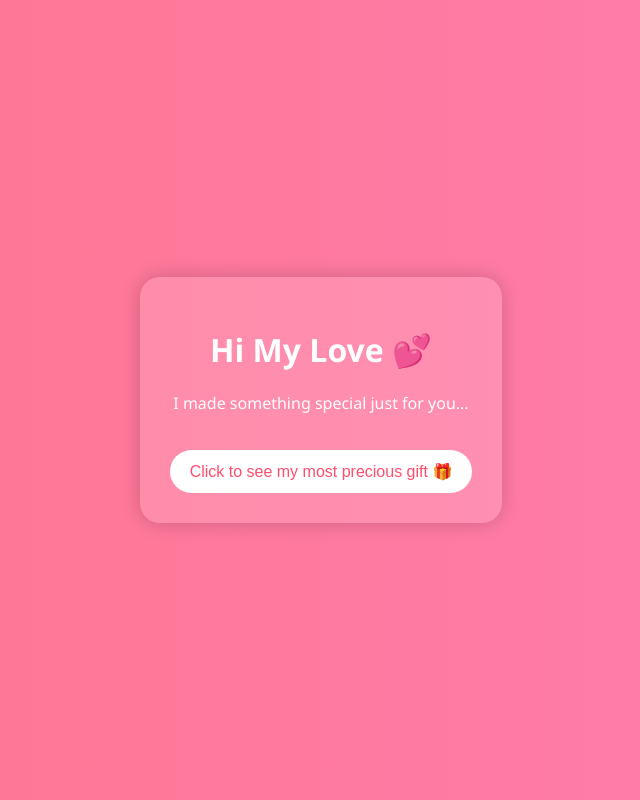
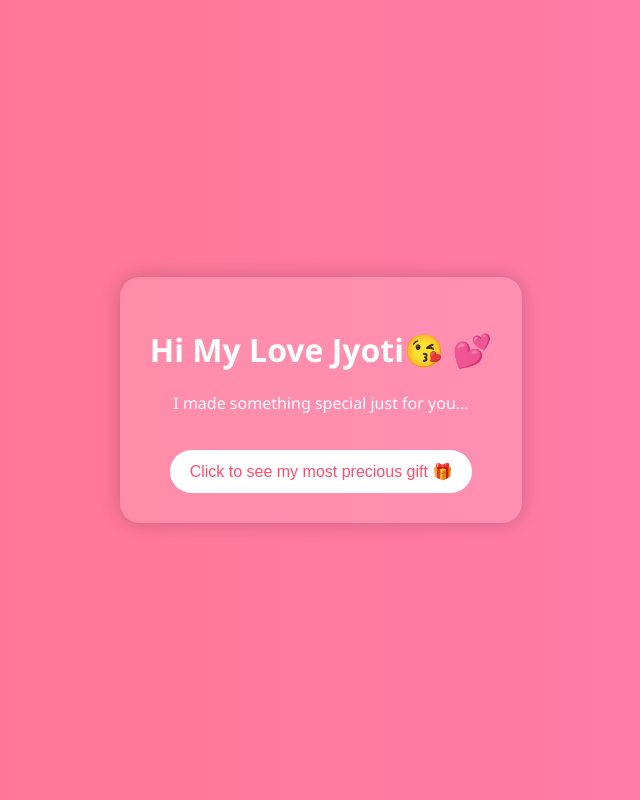
Before and after one commit to Ajay-Kumar-Saroj/Special, a plain HTML site: page index.html in a window 1280 px wide. Shown: the whole page, without its empty margins (319-959 px from the left). Drawn offline with Linux system fonts and the light colour scheme.

Commit message:
Update title to include 'Jyoti' in index.html

```diff
--- a/index.html
+++ b/index.html
@@ -8,7 +8,7 @@
 <body>
 
 <div class="container">
-  <h1 id="title">Hi My Love 💕</h1>
+  <h1 id="title">Hi My Love Jyoti😘 💕</h1>
   <p id="message"></p>
 
   <button id="revealBtn">Click to see my most precious gift 🎁</button>
```
